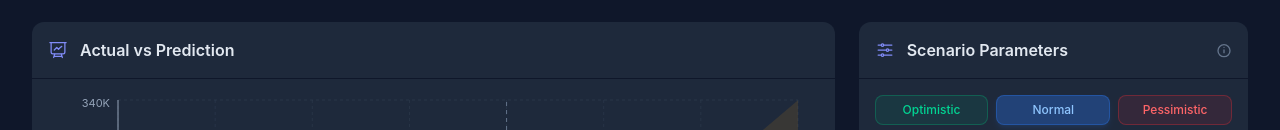
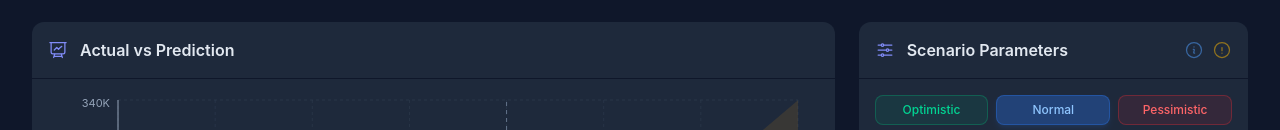
Before and after one commit to kadirermantr/getsalary, a React (Vite) app: page /prediction in a window 1280 px wide. Shown: the part 295-425 px from the top of the page. Built offline with nearby package versions, Linux system fonts and the light colour scheme; a web font is replaced by a local one.

Commit message:
fix: correct scenario presets and add info/warning icons to prediction page
Swap inflation and exchange rate values between optimistic and pessimistic
presets so they match economic logic. Add info tooltip explaining scenario
parameters and warning tooltip for disclaimer.

```diff
--- a/src/hooks/usePrediction.js
+++ b/src/hooks/usePrediction.js
@@ -9,9 +9,9 @@ const DEFAULT_SCENARIO = {
 };
 
 const PRESETS = {
-  optimistic: { inflation: 0.45, exchangeRate: 0.20, sectorGrowth: 0.20 },
+  optimistic: { inflation: 0.20, exchangeRate: 0.05, sectorGrowth: 0.20 },
   normal: { inflation: 0.30, exchangeRate: 0.15, sectorGrowth: 0.10 },
-  pessimistic: { inflation: 0.20, exchangeRate: 0.05, sectorGrowth: 0.03 },
+  pessimistic: { inflation: 0.45, exchangeRate: 0.20, sectorGrowth: 0.03 },
 };
 
 export function usePrediction() {
--- a/src/i18n.js
+++ b/src/i18n.js
@@ -151,6 +151,7 @@ const resources = {
         errorRate: 'Sapma',
         avgMape: 'Ortalama Hata Oranı',
         disclaimer: 'Bu tahminler istatistiksel modellere dayanır ve yatırım tavsiyesi niteliği taşımaz. Gerçek maaşlar birçok faktöre bağlı olarak farklılık gösterebilir.',
+        scenarioInfo: 'Enflasyon ve döviz kuru arttıkça nominal maaş tahmini yükselir. İyimser senaryo düşük enflasyon ve stabil döviz, kötümser senaryo yüksek enflasyon ve döviz artışı varsayar.',
       },
       export: {
         downloadPdf: 'PDF İndir',
@@ -437,6 +438,7 @@ const resources = {
         errorRate: 'Error',
         avgMape: 'Average Error Rate',
         disclaimer: 'These predictions are based on statistical models and do not constitute financial advice. Actual salaries may vary depending on many factors.',
+        scenarioInfo: 'Higher inflation and exchange rate lead to higher nominal salary predictions. The optimistic scenario assumes low inflation and stable currency, while the pessimistic scenario assumes high inflation and currency depreciation.',
       },
       export: {
         downloadPdf: 'Download PDF',
--- a/src/pages/Prediction.jsx
+++ b/src/pages/Prediction.jsx
@@ -164,18 +164,38 @@ export function Prediction() {
               </svg>
             }
             titleExtra={
-              <div className="relative group ml-auto">
+              <div className="flex items-center gap-2 ml-auto">
+                {/* Info icon — scenario explanation */}
+                <div className="relative group cursor-pointer">
                   <svg
-                  className="w-4 h-4 text-[var(--text-muted)] cursor-pointer"
+                    className="w-5 h-5 text-blue-400/50"
                     fill="none"
                     viewBox="0 0 24 24"
                     stroke="currentColor"
+                    strokeWidth={1.5}
                   >
-                  <path strokeLinecap="round" strokeLinejoin="round" strokeWidth={2} d="M12 8h.01M12 12v4m0-12a9 9 0 100 18 9 9 0 000-18z" />
+                    <path strokeLinecap="round" strokeLinejoin="round" d="M11.25 11.25l.041-.02a.75.75 0 011.063.852l-.708 2.836a.75.75 0 001.063.853l.041-.021M21 12a9 9 0 11-18 0 9 9 0 0118 0zm-9-3.75h.008v.008H12V8.25z" />
+                  </svg>
+                  <div className="absolute bottom-full right-0 mb-2 w-64 px-3 py-2 rounded-lg bg-[var(--bg-tertiary)] border border-[var(--border)] shadow-lg text-xs text-[var(--text-secondary)] leading-relaxed opacity-0 invisible group-hover:opacity-100 group-hover:visible transition-all duration-200 pointer-events-none z-50">
+                    {t('prediction.scenarioInfo')}
+                    <div className="absolute top-full right-3 -mt-px border-4 border-transparent border-t-[var(--bg-tertiary)]" />
+                  </div>
+                </div>
+                {/* Warning icon — disclaimer */}
+                <div className="relative group cursor-pointer">
+                  <svg
+                    className="w-5 h-5 text-amber-400/50"
+                    fill="none"
+                    viewBox="0 0 24 24"
+                    stroke="currentColor"
+                    strokeWidth={1.5}
+                  >
+                    <path strokeLinecap="round" strokeLinejoin="round" d="M12 9v3.75m9-.75a9 9 0 1 1-18 0 9 9 0 0 1 18 0zm-9 3.75h.008v.008H12v-.008Z" />
                   </svg>
                   <div className="absolute bottom-full right-0 mb-2 w-64 px-3 py-2 rounded-lg bg-[var(--bg-tertiary)] border border-[var(--border)] shadow-lg text-xs text-[var(--text-secondary)] leading-relaxed opacity-0 invisible group-hover:opacity-100 group-hover:visible transition-all duration-200 pointer-events-none z-50">
                     {t('prediction.disclaimer')}
                     <div className="absolute top-full right-3 -mt-px border-4 border-transparent border-t-[var(--bg-tertiary)]" />
+                  </div>
                 </div>
               </div>
             }
```
Lines whose indentation alone changed are shown as unchanged.
